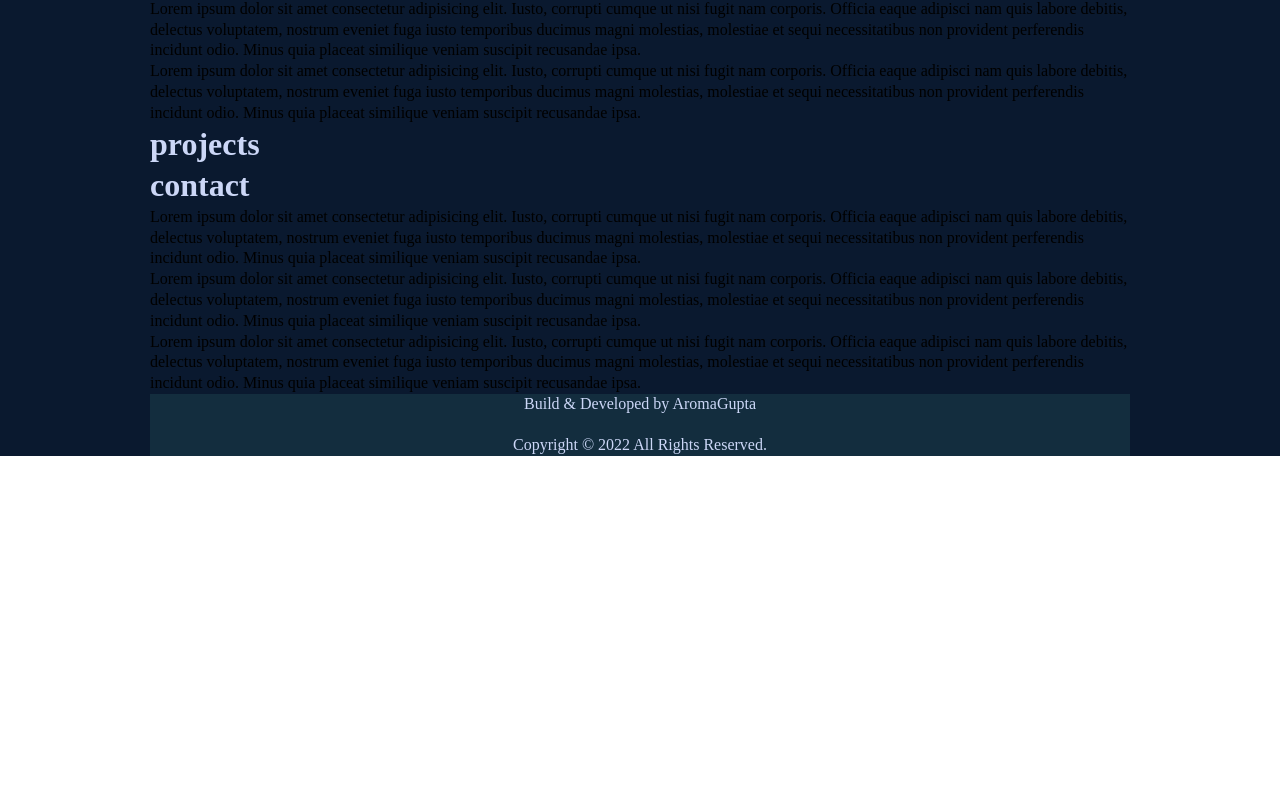
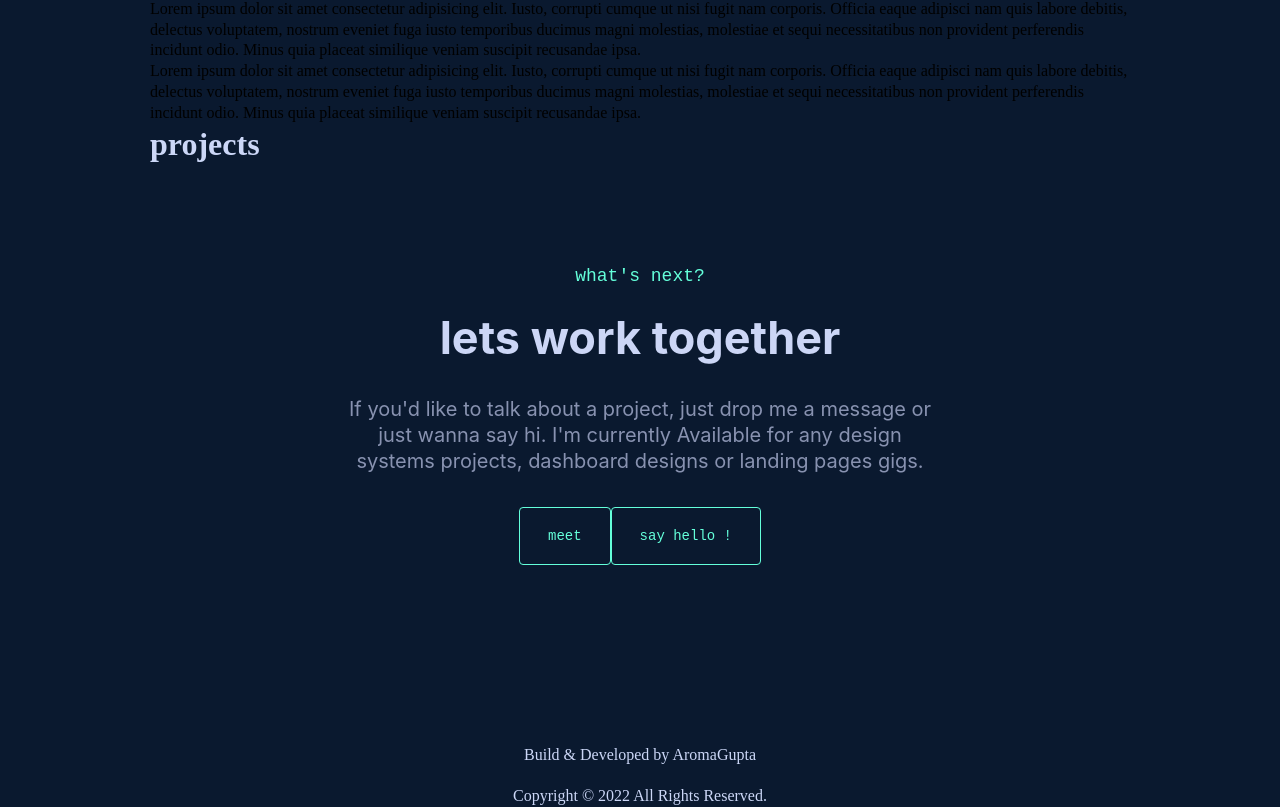
Before and after one commit to aroma-sketch/site_2022, a React (Create React App) app: page / in a window 1280 px wide. Shown: the part 1134-1941 px from the top of the page. Before the commit the page ends 1590 px from the top, so only its background shows below. Built offline with nearby package versions, Linux system fonts and the light colour scheme; a web font is replaced by a local one.

Commit message:
contact page done

```diff
--- a/src/component/Contact/Contact.jsx
+++ b/src/component/Contact/Contact.jsx
@@ -4,12 +4,14 @@ import "./Contact.scss";
 const Contact = () => {
     return (
         <div className='contact' id="contact">
-            <h1>contact</h1>
-            <p>Lorem ipsum dolor sit amet consectetur adipisicing elit. Iusto, corrupti cumque ut nisi fugit nam corporis. Officia eaque adipisci nam quis labore debitis, delectus voluptatem, nostrum eveniet fuga iusto temporibus ducimus magni molestias, molestiae et sequi necessitatibus non provident perferendis incidunt odio. Minus quia placeat similique veniam suscipit recusandae ipsa.</p>
 
-
-       <p>Lorem ipsum dolor sit amet consectetur adipisicing elit. Iusto, corrupti cumque ut nisi fugit nam corporis. Officia eaque adipisci nam quis labore debitis, delectus voluptatem, nostrum eveniet fuga iusto temporibus ducimus magni molestias, molestiae et sequi necessitatibus non provident perferendis incidunt odio. Minus quia placeat similique veniam suscipit recusandae ipsa.</p>
-   <p>Lorem ipsum dolor sit amet consectetur adipisicing elit. Iusto, corrupti cumque ut nisi fugit nam corporis. Officia eaque adipisci nam quis labore debitis, delectus voluptatem, nostrum eveniet fuga iusto temporibus ducimus magni molestias, molestiae et sequi necessitatibus non provident perferendis incidunt odio. Minus quia placeat similique veniam suscipit recusandae ipsa.</p>
+          <h2 className='hrd'>what's next? </h2>
+            <h2 className='title'>lets work together</h2>
+          <p className='jhjk'>If you'd like to talk about a project, just drop me a message or just wanna say hi.
+          I'm currently Available for any design systems projects, dashboard designs or landing pages gigs.</p>
+          <div className="sesf">
+              <a href="#" target="_blank" rel="noopener noreferrer" className='egng'> meet</a>
+              <a href="mailto:connect.aromagupta@gmail.com" rel="noreferrer" target="_blank" className='tre'>say hello !</a> </div>
 
         </div>
     )
--- a/src/component/Contact/Contact.scss
+++ b/src/component/Contact/Contact.scss
@@ -1,2 +1,60 @@
 @import "../../Styling/global.scss";
 @import "../../Styling/style.scss";
+
+.contact{
+    font-family: var(--font-sans);
+    text-align: center;
+    margin: 0px auto 100px;
+    max-width: 600px;
+    padding: 100px 0px;
+
+    .hrd{
+        display: block;
+        margin-bottom: 20px;
+        color: var(--green);
+        font-family: var(--font-mono);
+        font-size: var(--fz-lg);
+        font-weight: 500;
+
+    }
+    .title{
+        font-size: 45px;
+        color: var(--lightest-slate);
+
+    }
+    .jhjk{
+        color:var(--slate);
+        padding-top: 29px;
+        font-size: var(--fz-xl);
+        line-height: 1.3;
+        margin-bottom: 50px;
+    }
+    .egng{
+        color: var(--green);
+        background-color: transparent;
+        border: 1px solid var(--green);
+        border-radius: var(--border-radius);
+        padding: 1.25rem 1.75rem;
+        font-size: var(--fz-sm);
+        font-family: var(--font-mono);
+        line-height: 1;
+        text-decoration: none;
+        cursor: pointer;
+        transition: var(--transition);
+    }
+    .tre{
+
+        color: var(--green);
+        background-color: transparent;
+        border: 1px solid var(--green);
+        border-radius: var(--border-radius);
+        padding: 1.25rem 1.75rem;
+        font-size: var(--fz-sm);
+        font-family: var(--font-mono);
+        line-height: 1;
+        text-decoration: none;
+        cursor: pointer;
+        transition: var(--transition);
+        // margin-top: 50px;
+    }
+}
--- a/src/component/Footer/Footer.scss
+++ b/src/component/Footer/Footer.scss
@@ -2,8 +2,9 @@
 @import "../../Styling/style.scss";
 
 .footer{
-    background-color: #132D3E;
+    background-color: var(--navy);
     text-align: center;
+
 
     p{
     color: #CCD7F7;
--- a/src/component/Header/Header.scss
+++ b/src/component/Header/Header.scss
@@ -6,6 +6,7 @@
 .header{
     background-color: #0a192f;
     height: 75px;
+
     /* color: whitesmoke; */
     width: 100%;
     top: 0;
```
Also changed, not shown: src/App.scss (line endings or trailing spaces).
